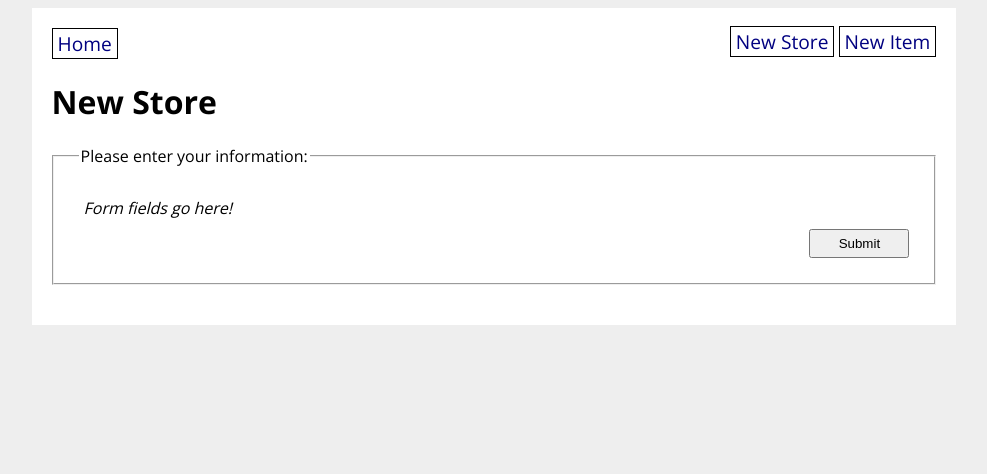
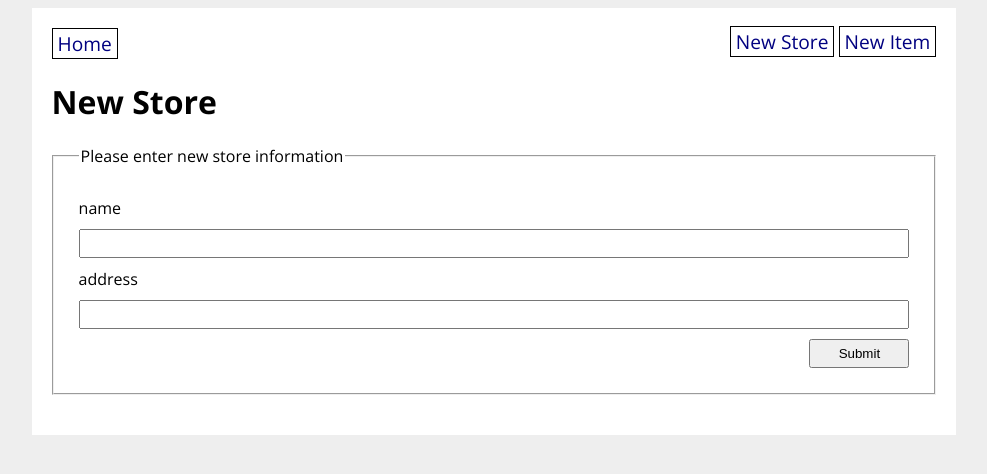
Before and after one commit to merissab44/Grocery, a Flask app: page /new_store in a window 1280 px wide. Shown: the top 474 px of the page, without its empty margins (146-1133 px from the left). Run offline with Flask 2, Linux system fonts and the light colour scheme.

```diff
--- a/grocery_app/forms.py
+++ b/grocery_app/forms.py
@@ -1,7 +1,8 @@
 from flask_wtf import FlaskForm
-from wtforms import StringField, DateField, SelectField, SubmitField
+from wtforms import StringField, DateField, SelectField, SubmitField, FloatField
 from wtforms.ext.sqlalchemy.fields import QuerySelectField
 from wtforms.validators import DataRequired, Length, URL
+from grocery_app.models import ItemCategory, GroceryStore, GroceryItem
 
 
 class GroceryStoreForm(FlaskForm):
@@ -19,6 +20,6 @@ class GroceryItemForm(FlaskForm):
                        DataRequired(), Length(min=1, max=80)])
     price = FloatField('price of Item')
     category = SelectField('category', choices=ItemCategory.choices())
-    photo_url = StringField('photo of item', validators=[require_tld=True, message=None])
-    store = QuerySelectField('store', query_factory=lamda: GroceryStore.query)
+    photo_url = StringField('photo of item', validators=[URL(require_tld=True, message=None)])
+    store = QuerySelectField('store', query_factory= GroceryStore.query)
     submit = SubmitField('Submit')
--- a/grocery_app/routes.py
+++ b/grocery_app/routes.py
@@ -1,7 +1,7 @@
 from flask import Blueprint, request, render_template, redirect, url_for, flash
 from datetime import date, datetime
 from grocery_app.models import GroceryStore, GroceryItem
-# from grocery_app.forms import BookForm, AuthorForm, GenreForm
+from grocery_app.forms import GroceryStoreForm, GroceryItemForm
 
 # Import app and db from events_app package so that we can run app
 from grocery_app import app, db
@@ -21,50 +21,70 @@ def homepage():
 @main.route('/new_store', methods=['GET', 'POST'])
 def new_store():
     # TODO: Create a GroceryStoreForm
+    form = GroceryStoreForm()
 
-    # TODO: If form was submitted and was valid:
-    # - create a new GroceryStore object and save it to the database,
-    # - flash a success message, and
-    # - redirect the user to the store detail page.
+    if form.validate_on_submit():
+        new_store = GroceryStore(title=form.title.data, address=form.address.data)
 
+        db.session.add(new_store)
+        db.session.commit()
+
+        flash('New grocery store has been added.')
+        return redirect(url_for('main.store_detail', store_id=new_store))
     # TODO: Send the form to the template and use it to render the form fields
-    return render_template('new_store.html')
+    return render_template('new_store.html', form=form)
 
 @main.route('/new_item', methods=['GET', 'POST'])
 def new_item():
-    # TODO: Create a GroceryItemForm
 
-    # TODO: If form was submitted and was valid:
-    # - create a new GroceryItem object and save it to the database,
-    # - flash a success message, and
-    # - redirect the user to the item detail page.
+    form = GroceryItemForm()
 
-    # TODO: Send the form to the template and use it to render the form fields
-    return render_template('new_item.html')
+    if form.validate_on_submit():
+        new_item = GroceryItem(
+            name=form.name.data,
+            price=form.price.data,
+            category=form.category.data,
+            photo_url=form.photo_url.data,
+            store=form.store.data)
+
+        db.session.add(new_item)
+        db.session.commit()
+
+        flash('Your item has been added!')
+        return redirect(url_for('main.item_detail', item_id=new_item.id))
+    return render_template('new_item.html', form=form)
 
 @main.route('/store/<store_id>', methods=['GET', 'POST'])
 def store_detail(store_id):
     store = GroceryStore.query.get(store_id)
     # TODO: Create a GroceryStoreForm and pass in `obj=store`
+    form = GroceryStoreForm(obj=store)
 
     # TODO: If form was submitted and was valid:
-    # - update the GroceryStore object and save it to the database,
-    # - flash a success message, and
-    # - redirect the user to the store detail page.
-
-    # TODO: Send the form to the template and use it to render the form fields
-    store = GroceryStore.query.get(store_id)
-    return render_template('store_detail.html', store=store)
+    if form.validate_on_submit():
+        new_store =  GroceryStore(
+            title = form.title.data,
+            address = form.address.data
+        )
+        db.session.add(new_store)
+        db.session.commit()
+        flash('Store has been updated!')
+        return redirect(url_for('main.store_detail', store_id=store.id, store=new_store))
+    return render_template('store_detail.html',store=store, form=form)
 
 @main.route('/item/<item_id>', methods=['GET', 'POST'])
 def item_detail(item_id):
     item = GroceryItem.query.get(item_id)
     # TODO: Create a GroceryItemForm and pass in `obj=item`
-
-    # TODO: If form was submitted and was valid:
-    # - update the GroceryItem object and save it to the database,
-    # - flash a success message, and
-    # - redirect the user to the item detail page.
+    form = GroceryItemForm(obj=item)
+    if form.validate_on_submit():
+        new_item = GroceryItem(name=form.name.data,
+                        price=form.price.data,
+                        category=form.category.data,
+                        photo_url=form.photo_url.data)
+        db.session.add(new_item)
+        db.session.commit()
+        flash('You\'ve updated your item successfully!')
 
     # TODO: Send the form to the template and use it to render the form fields
     item = GroceryItem.query.get(item_id)
--- a/grocery_app/templates/new_store.html
+++ b/grocery_app/templates/new_store.html
@@ -3,17 +3,17 @@
 
 <h1>New Store</h1>
 
-<form>
+<form action="{{url_for('main.new_store')}}" method="POST">
+    {{form.csrf_token}}
     <fieldset>
-        <legend>Please enter your information:</legend>
+        <legend>Please enter new store information</legend>
+        {{ form.title.label }}
+        {{ form.title }}
 
+        {{ form.address.label }}
+        {{ form.address }}
 
-
-        <!-- TODO: Remove the next paragraph and use the `form` object passed in
-            from the route to render a form. -->
-        <p><em>Form fields go here!</em></p>
-
-        <input type="submit" value="Submit">
+        {{ form.submit }}
     </fieldset>
 </form>
 
```
Also changed, not shown: grocery_app/templates/item_detail.html (+6 -1 lines), grocery_app/templates/new_item.html (+16 -5 lines), grocery_app/templates/store_detail.html (+9 -8 lines), grocery_app/database.db, 1 other file.
